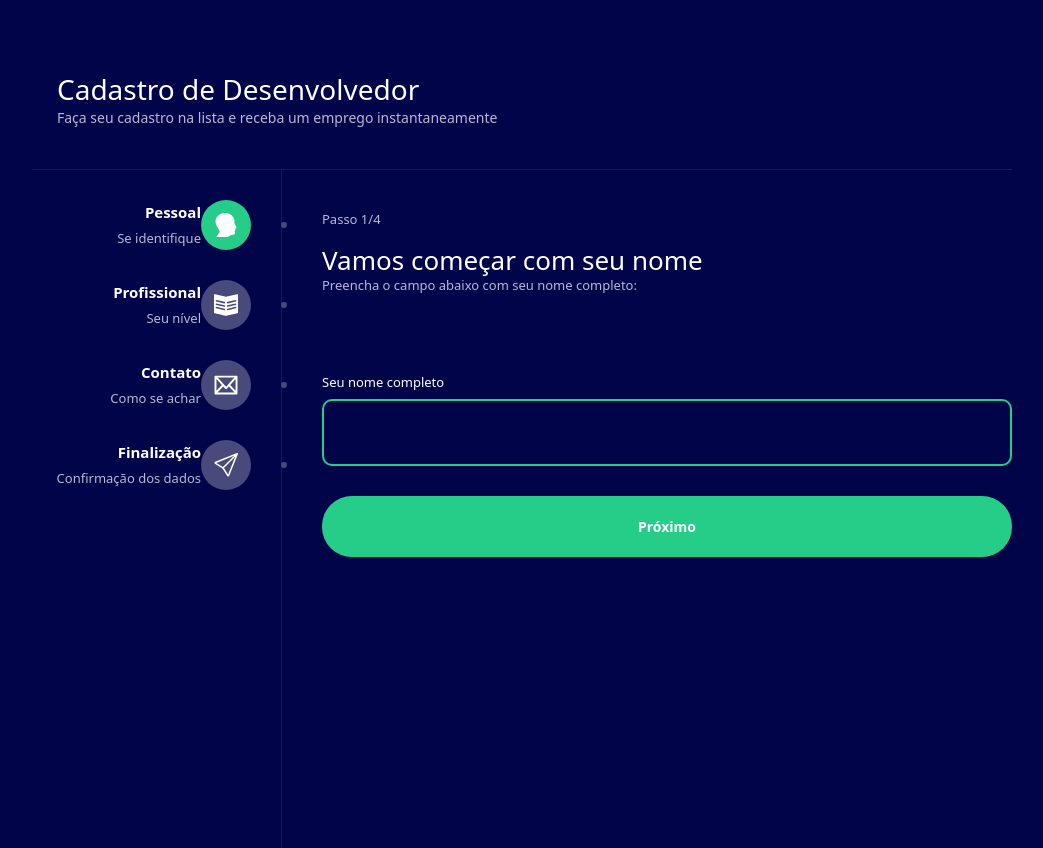
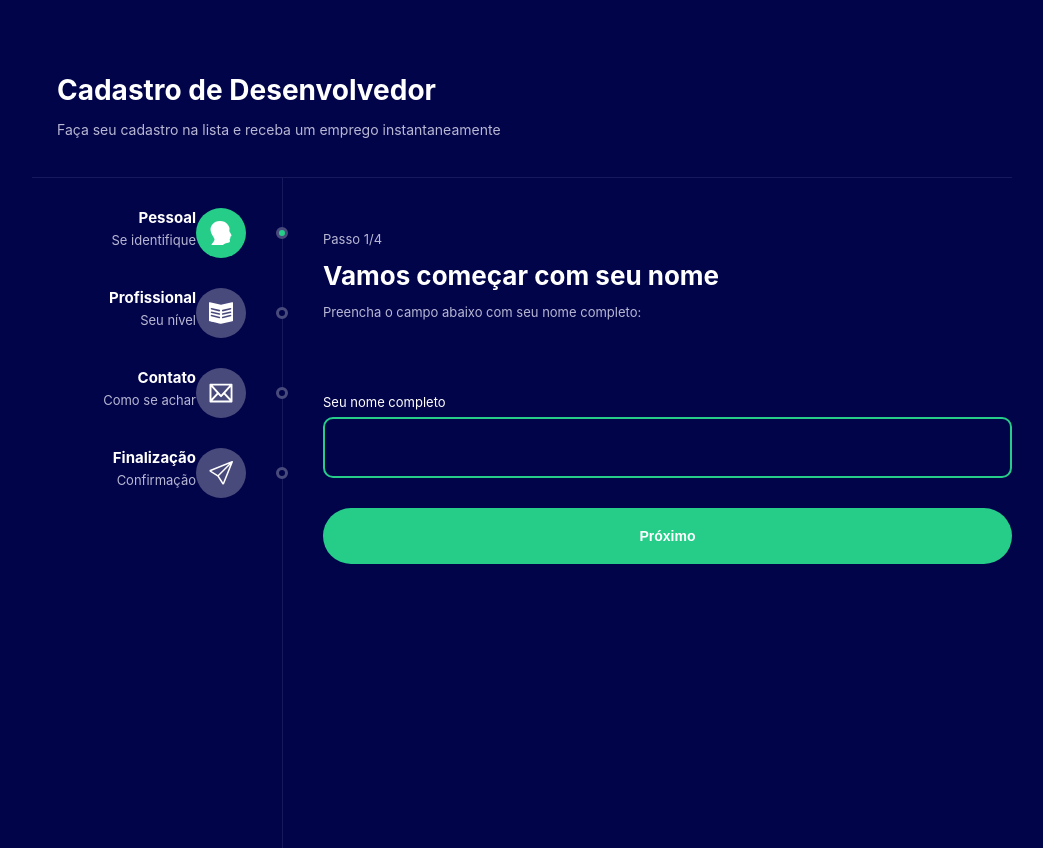
Before and after one commit to fdfborges/formulariomultsetpmodel, a React (Create React App) app: page / in a window 1280 px wide. Shown: the whole page, without its empty margins (118-1161 px from the left). Built offline with nearby package versions, Linux system fonts and the light colour scheme.

Commit message:
modal configured

```diff
--- a/package.json
+++ b/package.json
@@ -18,6 +18,7 @@
     "react-dom": "^19.1.1",
     "react-router-dom": "^7.8.0",
     "react-scripts": "5.0.1",
+    "sass": "^1.90.0",
     "styled-components": "^6.1.19",
     "typescript": "^4.9.5",
     "web-vitals": "^2.1.4",
--- /dev/null
+++ b/src/_bootstrap-custom.scss
@@ -0,0 +1,20 @@
+// TENTATIVA DE CORREÇÃO 2
+
+// 1. Funções
+@import "~bootstrap/scss/functions";
+
+// 2. Variáveis
+@import "~bootstrap/scss/variables";
+
+// 3. Mapas (NOVA ADIÇÃO)
+// Este arquivo ajuda a manipular os mapas de cores e outras coisas.
+@import "~bootstrap/scss/maps";
+
+// 4. Mixins
+@import "~bootstrap/scss/mixins";
+
+// 5. Root e componentes
+@import "~bootstrap/scss/root";
+@import "~bootstrap/scss/modal";
+@import "~bootstrap/scss/close";
+@import "~bootstrap/scss/buttons";
--- a/src/components/ModalFinish/index.tsx
+++ b/src/components/ModalFinish/index.tsx
@@ -1,14 +1,19 @@
 import { useState } from 'react';
 import Button from 'react-bootstrap/Button';
 import Modal from 'react-bootstrap/Modal';
-import 'bootstrap/dist/css/bootstrap.min.css'; // Essa classe fez as bolinhas do steps pararem de funcionar. Resolver
+// import 'bootstrap/dist/css/bootstrap.min.css'; // Essa classe fez as bolinhas do steps pararem de funcionar. Resolver
 import './styles.css';
+import '../../_bootstrap-custom.scss';
 
 export function Example() {
   const [show, setShow] = useState(false);
 
   const handleClose = () => setShow(false);
   const handleShow = () => setShow(true);
+
+    function handleReturnPage(){
+      window.location.reload();
+    }
 
   return (
     <>
@@ -19,8 +24,6 @@ export function Example() {
       <Modal
         show={show}
         onHide={handleClose}
-        backdrop="static"
-        keyboard={false}
       >
         <Modal.Header closeButton>
           <Modal.Title>Confirmação</Modal.Title>
@@ -29,7 +32,7 @@ export function Example() {
           Seus dados foram enviados com sucesso!
         </Modal.Body>
         <Modal.Footer>
-          <Button variant="primary" onClick={handleClose}>
+          <Button variant="primary" onClick={handleReturnPage}>
             Fechar
           </Button>
         </Modal.Footer>
--- a/src/components/SidebarItem/styles.ts
+++ b/src/components/SidebarItem/styles.ts
@@ -56,6 +56,7 @@ export const Description = styled.div`
     text-align: right;
     font-size: 13px;
     color: #B8B8D4;
+    margin-bottom: 0.6rem;
 
     @media (max-width: 768px){
         display: flex;
--- a/src/components/Theme/index.tsx
+++ b/src/components/Theme/index.tsx
@@ -41,7 +41,7 @@ export const Theme = ({ children }: Props) => {
                             active={state.currentStep === 3} />
                         <SidebarItem
                             title="Finalização"
-                            description="Confirmação dos dados"
+                            description="Confirmação"
                             icon="resume"
                             path="/step4"
                             active={state.currentStep === 4} />
```
Also changed, not shown: 1 other file (tests, documents, lock files or other folders).
